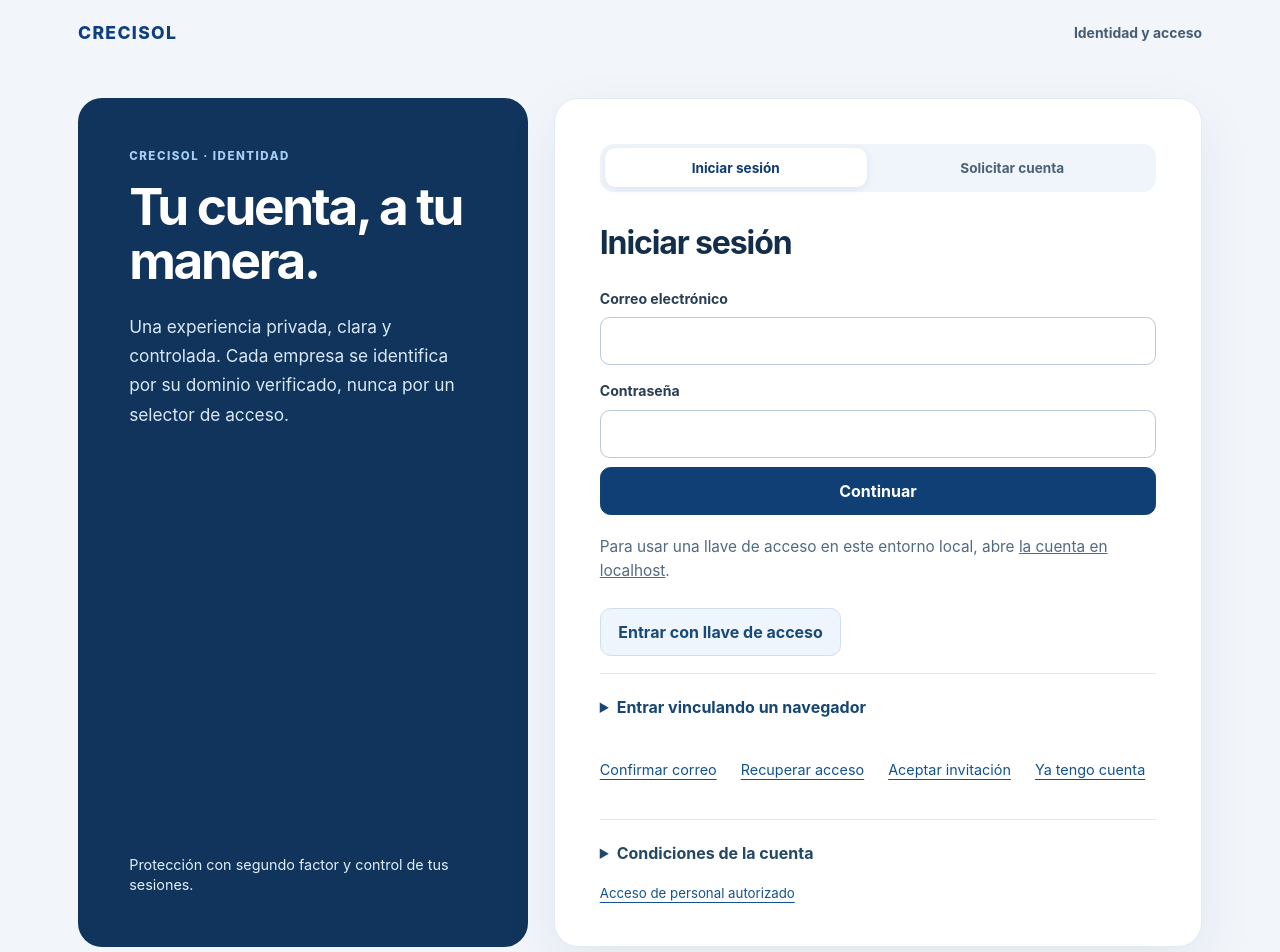
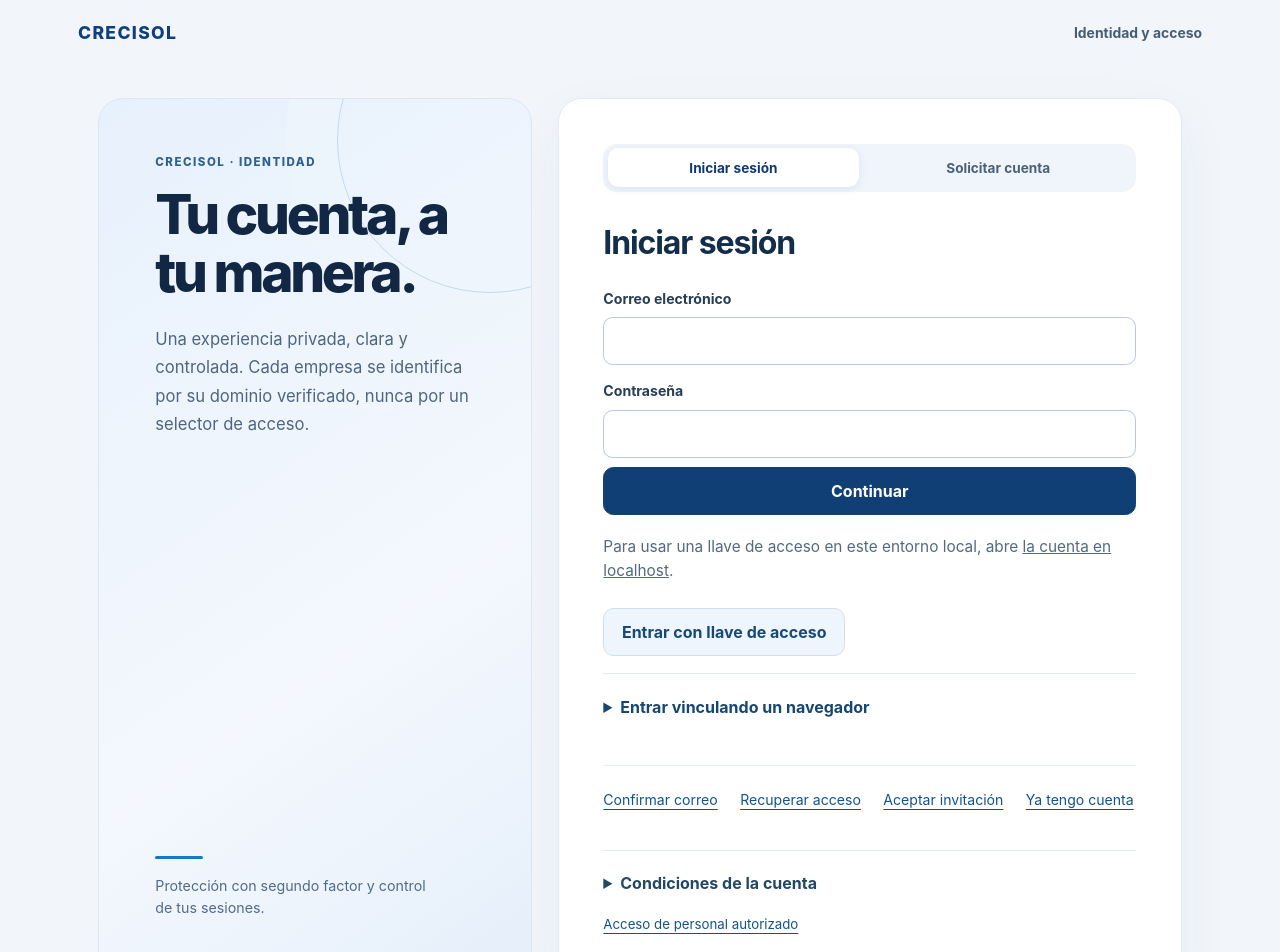
Before and after one commit to crecisol-platform/CRECISOL, an Angular app in the folder frontend/: page /cuenta in a window 1280 px wide. Shown: the top 952 px of the page. Built offline with nearby package versions, Linux system fonts and the light colour scheme; no server answers.

Commit message:
C05 UX: align account design with C01 editorial surfaces and reduce visual weight

```diff
--- a/frontend/src/app/pages/identity-portal.component.css
+++ b/frontend/src/app/pages/identity-portal.component.css
@@ -7,21 +7,25 @@
 .brand-mark { width: 2.35rem; height: 2.35rem; flex: 0 0 auto; border-radius: .5rem; object-fit: contain; background: #fff; }
 .brand span { overflow-wrap: anywhere; }
 .header-context { color: #465d74; font-size: .87rem; font-weight: 650; }
-.account-layout { max-width: 1220px; margin: 0 auto; padding: clamp(.5rem, 3vw, 2rem) clamp(1rem, 4vw, 3rem) 4rem; display: grid; grid-template-columns: minmax(0, .82fr) minmax(0, 1.18fr); align-items: stretch; gap: clamp(1rem, 2vw, 2rem); }
-.account-aside { display: flex; flex-direction: column; justify-content: space-between; gap: 2.5rem; padding: clamp(1.7rem, 4vw, 4rem); background: #10345b; color: white; border-radius: 1.5rem; min-height: 680px; }
+.account-layout { max-width: 1180px; margin: 0 auto; padding: clamp(.5rem, 3vw, 2rem) clamp(1rem, 4vw, 3rem) 4rem; display: grid; grid-template-columns: minmax(0, .82fr) minmax(0, 1.18fr); align-items: stretch; gap: clamp(1rem, 2vw, 2rem); }
+.account-aside { position: relative; isolation: isolate; overflow: hidden; display: flex; flex-direction: column; justify-content: space-between; gap: 3rem; padding: clamp(2rem, 4.4vw, 4.25rem); background: linear-gradient(145deg,#e7f1fc 0%,#f4f8fe 62%,#e5effa 100%); border: 1px solid #dae7f5; color: #122744; border-radius: 1.55rem; min-height: 540px; }
+.account-aside::before { content: ''; position: absolute; right: -7rem; top: -7rem; width: 19rem; height: 19rem; border: 1px solid #c2d9ef; border-radius: 50%; z-index: -1; box-shadow: 0 0 0 3.2rem #eff6fdaa; }
 .eyebrow { margin: 0 0 1rem; letter-spacing: .13em; font-size: .72rem; font-weight: 800; color: #2d6fb2; }
-.account-aside .eyebrow { color: #a7cef3; }
-.account-aside h1 { max-width: 12ch; margin: 0 0 1.5rem; font-size: clamp(2.5rem, 4vw, 4.25rem); line-height: 1.06; letter-spacing: -.045em; }
-.account-aside .aside-top > p:last-child { max-width: 31ch; font-size: 1.08rem; line-height: 1.7; color: #d9e8f7; }
-.aside-bottom { display: grid; gap: .85rem; }
-.aside-bottom p { display: flex; gap: .8rem; align-items: center; margin: 0; line-height: 1.4; color: #e1eef9; font-size: .9rem; }
-.aside-mark { display: inline-flex; flex: 0 0 1.6rem; width: 1.6rem; height: 1.6rem; align-items: center; justify-content: center; border-radius: 50%; background: #2b5f8e; color: #f6fcff; }
-.account-main { align-self: start; min-width: 0; min-height: 600px; padding: clamp(1.5rem, 3.5vw, 3.2rem); background: #fff; border: 1px solid #e3eaf1; border-radius: 1.5rem; box-shadow: 0 20px 55px rgba(23,49,78,.07); }
+.account-aside .eyebrow { color: #2f608f; }
+.account-aside h1 { max-width: 12ch; margin: 0 0 1.45rem; font-size: clamp(2.7rem, 4.3vw, 4.4rem); font-weight: 800; line-height: 1.06; letter-spacing: -.06em; text-wrap: balance; }
+.account-aside .aside-top > p:last-child { max-width: 32ch; font-size: 1.04rem; line-height: 1.7; color: #50657f; }
+.aside-bottom { display: grid; gap: 1rem; max-width: 28ch; }
+.aside-bottom p { margin: 0; line-height: 1.6; color: #526b87; font-size: .89rem; }
+.aside-rule { display: block; width: 3rem; height: 3px; border-radius: 3px; background: #1878c8; }
+.account-main { align-self: start; min-width: 0; min-height: 0; padding: clamp(1.7rem, 3.5vw, 3.2rem); background: #fff; border: 1px solid #e3eaf1; border-radius: 1.5rem; box-shadow: 0 20px 55px rgba(23,49,78,.055); }
+.account-layout--single { max-width: 860px; grid-template-columns: minmax(0,1fr); }
+.account-layout--single .account-main { width: 100%; }
 .account-nav { display: flex; flex-wrap: wrap; gap: .4rem; padding: .3rem; margin-bottom: 2rem; background: #f0f5fb; border-radius: .85rem; }
 .account-nav a { display: inline-flex; justify-content: center; flex: 1 1 auto; min-width: 5rem; align-items: center; padding: .7rem .8rem; text-align: center; font-weight: 700; font-size: .85rem; border-radius: .65rem; text-decoration: none; color: #4a6179; transition: background .16s ease; }
 .account-nav a[aria-current='page'] { background: #fff; box-shadow: 0 2px 9px #183c6317; color: #103b70; }
 .account-nav a:hover { background: #dce9f7; color: #123b67; }
-.account-subnav { display: flex; flex-wrap: wrap; gap: .8rem 1.5rem; padding: 1.3rem 0 .6rem; font-size: .9rem; }
+.account-subnav { display: flex; flex-wrap: wrap; gap: .9rem 1.4rem; padding: 1.4rem 0 .5rem; border-top: 1px solid #e6edf5; margin-top: 1.6rem; font-size: .88rem; line-height: 1.5; }
+.account-subnav a[aria-current='page'] { font-weight: 800; color: #0d3e77; text-decoration-thickness: 2px; }
 .account-subnav a, .account-operator-link a, .back-link { color: #12538d; text-underline-offset: .22rem; }
 .account-terms { margin-top: 2rem; padding-top: 1.4rem; border-top: 1px solid #e2e8f0; }
 .account-terms summary { font-weight: 700; cursor: pointer; color: #234866; }
@@ -41,7 +45,7 @@
   .account-layout { grid-template-columns: minmax(0, 1fr); padding-top: .5rem; }
   .account-aside { min-height: 0; border-radius: 1rem; padding: 1.6rem; }
   .account-aside h1 { max-width: 100%; font-size: clamp(1.8rem, 6vw, 2.6rem); }
-  .aside-bottom { grid-template-columns: repeat(auto-fit, minmax(190px, 1fr)); }
+  .aside-bottom { display: none; }
   .account-main { min-height: 0; border-radius: 1rem; }
 }
 @media (prefers-reduced-motion: reduce) { .account-nav a { transition: none; } }
```
